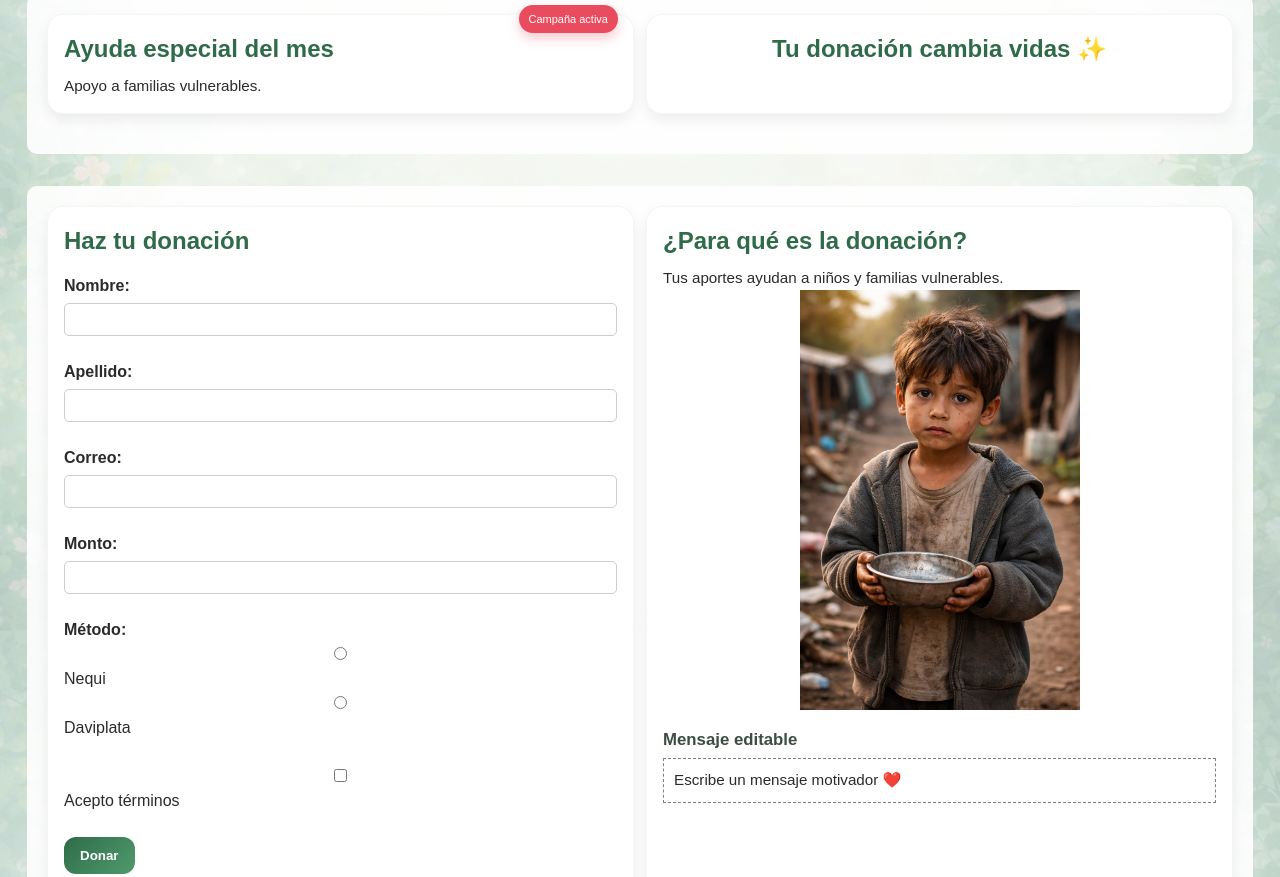
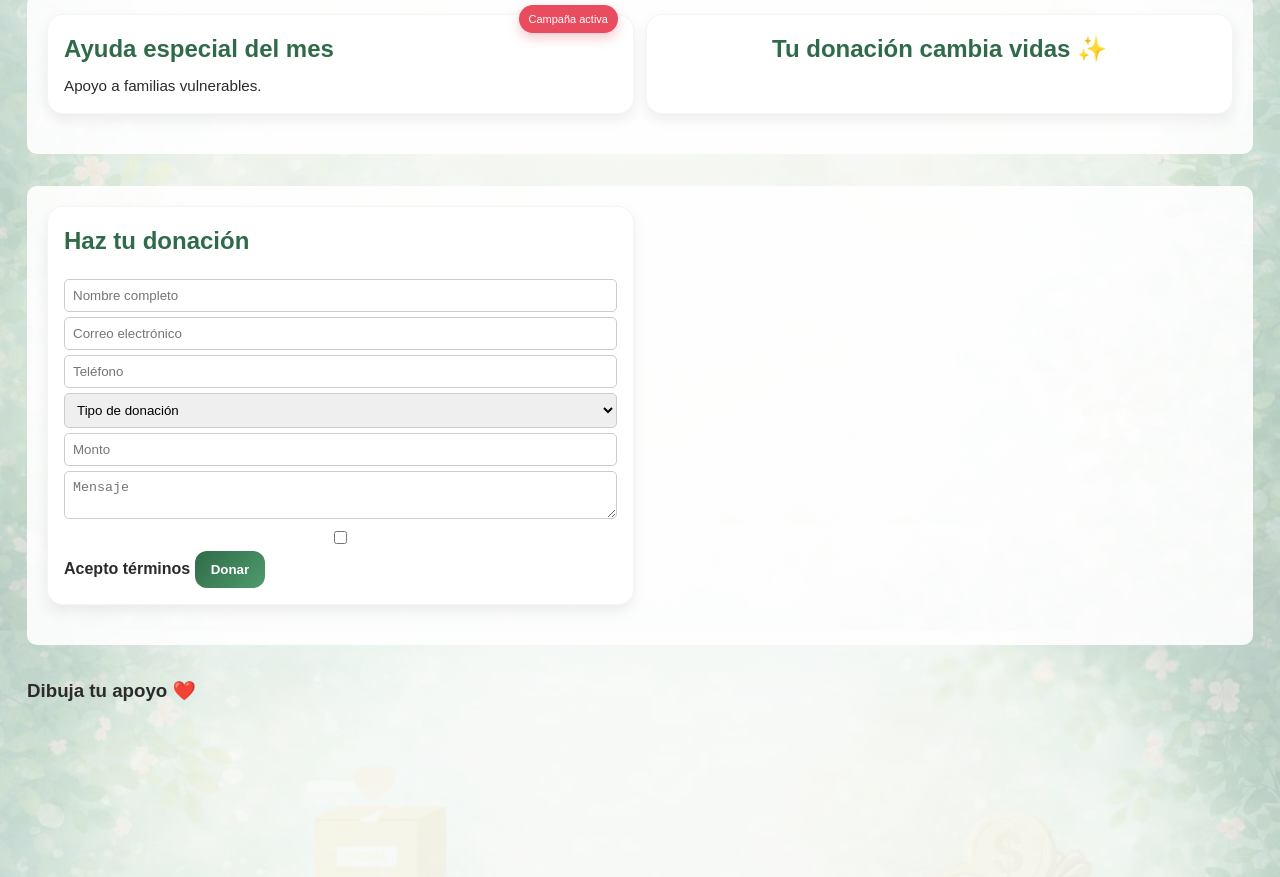
Before and after one commit to ingalejandrotibaduiza-ai/Pagina-Donaciones, a plain HTML site: page index.html in a window 1280 px wide. Shown: the part 1076-1953 px from the top of the page. Drawn offline with Linux system fonts and the light colour scheme.

Commit message:
Form actualizado

```diff
--- a/index.html
+++ b/index.html
@@ -131,37 +131,46 @@
 
     </section>
 
-    <!-- FORM + INFO -->
-    <section class="doble-grid">
+   <section class="doble-grid">
 
-      <!-- TEMA 16 -->
-      <section id="donar" class="card animar">
-        <h2>Haz tu donación</h2>
+  <section id="donar" class="card animar">
+    <h2>Haz tu donación</h2>
 
-        <form id="form-donacion">
+    <form id="form" action="https://formsubmit.co/alejandro.tibaduiza2005@gmail.com" method="POST">
 
-          <label>Nombre:</label>
-          <input type="text" id="nombre"><br><br>
+      <input type="text" name="nombre" id="nombre" placeholder="Nombre completo" required>
 
-          <label>Apellido:</label>
-          <input type="text" id="apellido"><br><br>
+      <input type="email" name="correo" id="correo" placeholder="Correo electrónico" required>
 
-          <label>Correo:</label>
-          <input type="email" id="correo"><br><br>
+      <input type="tel" name="telefono" placeholder="Teléfono">
 
-          <label>Monto:</label>
-          <input type="number" id="monto"><br><br>
+      <select name="tipo">
+        <option>Tipo de donación</option>
+        <option>Dinero</option>
+        <option>Alimentos</option>
+        <option>Ropa</option>
+      </select>
 
-          <label>Método:</label>
-          <input type="radio" name="metodo" value="nequi"> Nequi
-          <input type="radio" name="metodo" value="daviplata"> Daviplata<br><br>
+      <input type="number" name="monto" id="monto" placeholder="Monto" required>
 
-          <input type="checkbox" id="terminos"> Acepto términos<br><br>
+      <textarea name="mensaje" placeholder="Mensaje"></textarea>
 
-          <button>Donar</button>
+      <label>
+        <input type="checkbox" id="terminos" required> Acepto términos
+      </label>
 
-        </form>
-        <p id="mensaje-guardado" style="color:green; font-weight:bold;"></p>
+      <button type="submit">Donar</button>
+
+      <!-- CONFIG FORM SUBMIT -->
+      <input type="hidden" name="_captcha" value="false">
+
+    </form>
+
+    <p id="mensaje-guardado"></p>
+
+  </section>
+
+</section>
 
         <!-- TEMA 25: CANVAS -->
         <h3>Dibuja tu apoyo ❤️</h3>
--- a/script/script.js
+++ b/script/script.js
@@ -1,41 +1,41 @@
 // ==============================
 // FORMULARIO
 // ==============================
-document.getElementById("form-donacion").addEventListener("submit", function(e) {
-    e.preventDefault();
+document.getElementById("form").addEventListener("submit", function(e){
 
     const nombre = document.getElementById("nombre").value;
     const correo = document.getElementById("correo").value;
     const monto = document.getElementById("monto").value;
     const terminos = document.getElementById("terminos").checked;
 
-    if (nombre === "" || correo === "" || monto === "") {
-        alert("Por favor completa los campos obligatorios.");
+    // VALIDACIONES
+    if(nombre === "" || correo === "" || monto === ""){
+        alert("Por favor completa los campos obligatorios");
+        e.preventDefault();
         return;
     }
 
-    if (monto <= 0) {
-        alert("Monto inválido.");
+    if(monto <= 0){
+        alert("Ingresa un monto válido");
+        e.preventDefault();
         return;
     }
 
-    if (!terminos) {
-        alert("Debes aceptar los términos.");
+    if(!terminos){
+        alert("Debes aceptar los términos");
+        e.preventDefault();
         return;
     }
 
-    // TEMA 28 STORAGE (MEJORADO)
+    // GUARDAR EN LOCAL STORAGE (TEMA 28)
     localStorage.setItem("nombre", nombre);
     localStorage.setItem("correo", correo);
     localStorage.setItem("monto", monto);
 
-    // Mensaje visual (extra)
-    if(document.getElementById("mensaje-guardado")){
-        document.getElementById("mensaje-guardado").innerText =
-        "Datos guardados correctamente ✔";
-    }
+    // MENSAJE VISUAL
+    document.getElementById("mensaje-guardado").innerText =
+    "Datos guardados correctamente ✔";
 
-    alert("¡Gracias por tu donación!");
 });
 
 
```
